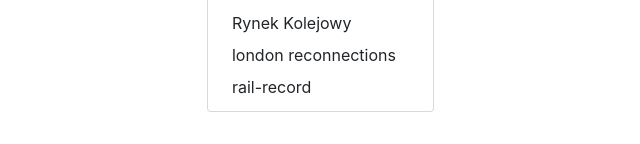
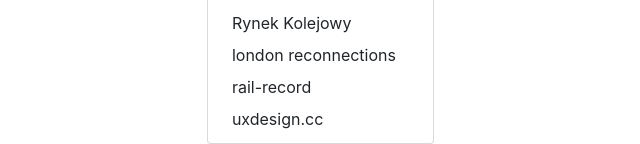
Before and after one commit to pastorcmentarny/denva, a Flask app: template src/templates/gateway.html in a window 1280 px wide, after a click on "Weekly". Shown: the part 692-836 px from the top of the page, without its empty margins (39-679 px from the left). Before the commit the page ends 804 px from the top, so only its background shows below. Run offline with Flask 2, Linux system fonts and the light colour scheme; the template is opened without the code that fills it, so the values that code supplies are empty; parts of the project's set-up code (start-up, migrations or seed data) failed here and were passed over; some libraries are stand-ins or nearby versions.

Commit message:
add uxdesign to weekly read

```diff
--- a/src/templates/gateway.html
+++ b/src/templates/gateway.html
@@ -74,6 +74,7 @@
                     <a href="http://www.rynek-kolejowy.pl/?desktop=true" class="dropdown-item">Rynek Kolejowy</a>
                     <a href="https://www.londonreconnections.com/" class="dropdown-item">london reconnections</a>
                     <a href="https://rail-record.co.uk/" class="dropdown-item">rail-record</a>
+                    <a href="https://uxdesign.cc/" class="dropdown-item">uxdesign.cc</a>
 
                 </div>
             </li>
```
